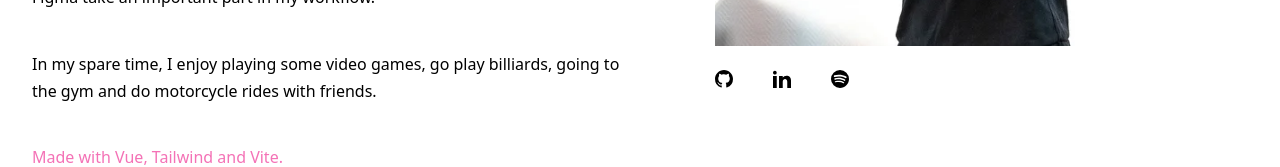
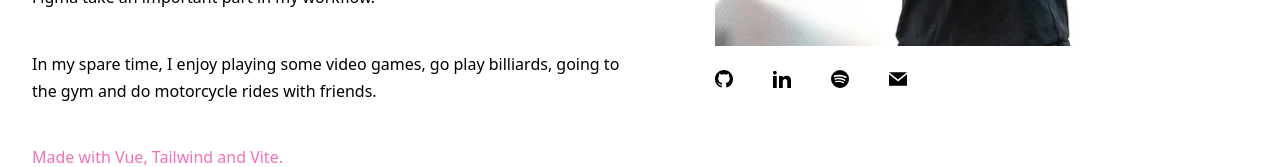
Before and after one commit to ephalys/vue3-experimentation, a Vue app: page / in a window 1280 px wide. Shown: the part 618-785 px from the top of the page. Built offline with nearby package versions, Linux system fonts and the light colour scheme; a web font is replaced by a local one.

Commit message:
add mail icon

```diff
--- a/src/components/Signature.vue
+++ b/src/components/Signature.vue
@@ -29,12 +29,10 @@
   &-base {
     stroke-dasharray: 760px;
     animation: write-base 3s ease forwards;
-    will-change: stroke-dasharray;
   }
   &-line {
     stroke-dasharray: 760px;
     animation: write-line 3s ease forwards;
-    will-change: stroke-dasharray;
   }
 }
 @keyframes write-base {
--- a/src/components/Socials.vue
+++ b/src/components/Socials.vue
@@ -2,6 +2,7 @@
 import linkedIn from "@/icons/icon-linked-in.svg";
 import github from "@/icons/icon-github.svg";
 import spotify from "@/icons/icon-spotify.svg";
+import email from "@/icons/icon-email.svg";
 const socialLinks = {
   github: {
     icon: github,
@@ -15,6 +16,10 @@ const socialLinks = {
     icon: spotify,
     link: "https://open.spotify.com/user/ephalys?si=UhyBFbz4S7qeLkMAkjliDg",
   },
+  email: {
+    icon: email,
+    link: "mailto:nvnrtnl@gmail.com",
+  },
 };
 </script>
 
@@ -25,7 +30,13 @@ const socialLinks = {
       :key="index"
       :href="socialLink.link"
     >
-      <img :src="socialLink.icon" alt="icon" width="18" height="18" />
+      <img
+        :src="socialLink.icon"
+        alt="icon"
+        width="18"
+        height="18"
+        target="_blank"
+      />
     </a>
   </div>
 </template>
```
Also changed, not shown: src/icons/icon-email.svg (added).
